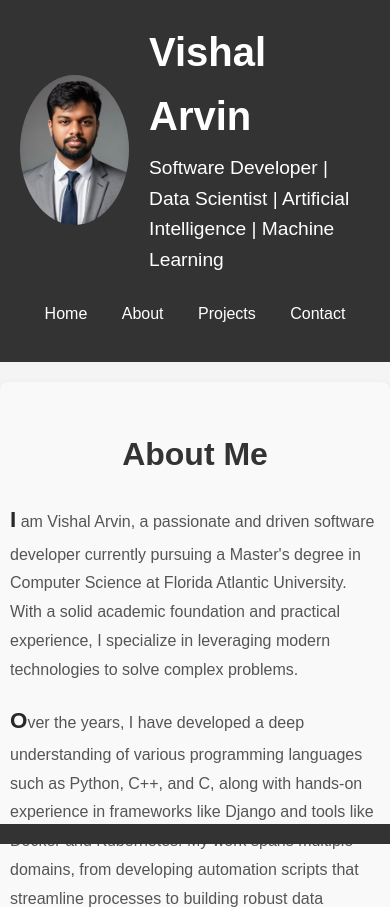
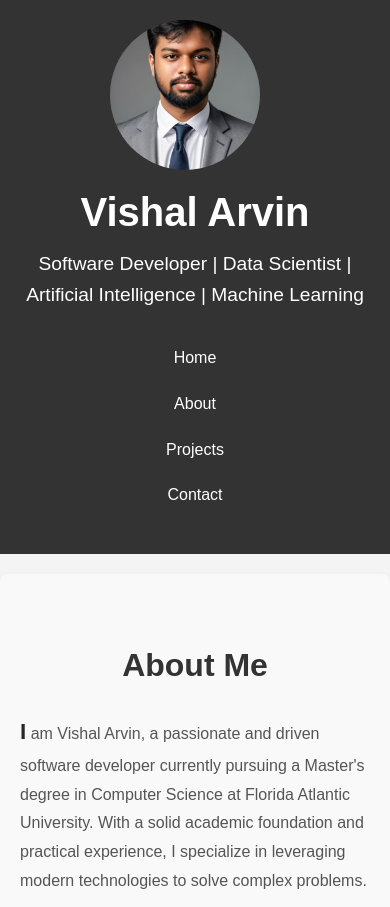
Before and after one commit to vishalarvinvinayaga/vishalarvin.github.io, a plain HTML site: page index.html in a window 390 px wide. Shown: the top 907 px of the page. Drawn offline with Linux system fonts and the light colour scheme.

Commit message:
Update styles.css

```diff
--- a/styles.css
+++ b/styles.css
@@ -44,54 +44,14 @@ nav ul li a:hover {
     text-decoration: underline;
 }
 
-/* Section Styles */
-section {
-    padding: 20px;
-    margin: 20px;
-    background-color: #fff;
-    border-radius: 5px;
-    box-shadow: 0 0 10px rgba(0, 0, 0, 0.1);
-}
-
-h2 {
-    font-size: 2rem;
-    margin-bottom: 10px;
-}
-
-.project {
-    margin-bottom: 20px;
-}
-
-.project h3 {
-    font-size: 1.5rem;
-}
-
-.project p {
-    margin: 10px 0;
-}
-
-/* Footer Styles */
-footer {
-    background-color: #333;
-    color: #fff;
-    text-align: center;
-    padding: 10px;
-    position: fixed;
-    width: 100%;
-    bottom: 0;
-}
-
-footer p {
-    margin: 0;
-}
-
-
 /* Profile Container */
 .profile-container {
     display: flex;
     align-items: center;
     justify-content: center;
     margin-bottom: 20px;
+    flex-wrap: wrap; /* Allows wrapping on smaller screens */
+    text-align: center; /* Ensures text is centered on small screens */
 }
 
 .profile-picture {
@@ -104,6 +64,7 @@ footer p {
 
 .profile-info {
     text-align: left;
+    margin-top: 10px;
 }
 
 .profile-info h1 {
@@ -116,6 +77,44 @@ footer p {
     font-size: 1.2rem;
 }
 
+/* About Me Section */
+#about {
+    background-color: #f9f9f9;
+    padding: 40px 20px;
+    margin: 20px 0;
+    border-radius: 8px;
+    box-shadow: 0 4px 8px rgba(0, 0, 0, 0.1);
+}
+
+.about-container {
+    max-width: 800px;
+    margin: 0 auto;
+    text-align: left;
+}
+
+#about h2 {
+    font-size: 2.5rem;
+    color: #333;
+    text-align: center;
+    margin-bottom: 20px;
+}
+
+.about-text {
+    font-size: 1.1rem;
+    color: #555;
+    line-height: 1.8;
+    margin-bottom: 15px;
+}
+
+.about-text:first-letter {
+    font-size: 1.4rem;
+    font-weight: bold;
+    color: #282828;
+}
+
+.about-text:last-of-type {
+    margin-bottom: 0;
+}
 
 /* Projects Section */
 .projects-container {
@@ -170,59 +169,6 @@ footer p {
     background-color: #0056b3;
 }
 
-/* About Me Section */
-#about {
-    background-color: #f9f9f9;
-    padding: 40px 20px;
-    margin: 20px 0;
-    border-radius: 8px;
-    box-shadow: 0 4px 8px rgba(0, 0, 0, 0.1);
-}
-
-.about-container {
-    max-width: 800px;
-    margin: 0 auto;
-    text-align: left;
-}
-
-#about h2 {
-    font-size: 2.5rem;
-    color: #333;
-    text-align: center;
-    margin-bottom: 20px;
-}
-
-.about-text {
-    font-size: 1.1rem;
-    color: #555;
-    line-height: 1.8;
-    margin-bottom: 15px;
-}
-
-.about-text:first-letter {
-    font-size: 1.4rem;
-    font-weight: bold;
-    color: #282828;
-}
-
-.about-text:last-of-type {
-    margin-bottom: 0;
-}
-
-@media (max-width: 768px) {
-    #about {
-        padding: 20px 10px;
-    }
-
-    #about h2 {
-        font-size: 2rem;
-    }
-
-    .about-text {
-        font-size: 1rem;
-    }
-}
-
 /* Contact Section */
 #contact {
     background-color: #333;
@@ -270,7 +216,49 @@ footer p {
     color: #ffcc00;
 }
 
+/* Footer Styles */
+footer {
+    background-color: #333;
+    color: #fff;
+    text-align: center;
+    padding: 10px;
+    width: 100%;
+    bottom: 0;
+}
+
+/* Media Queries for Mobile Devices */
 @media (max-width: 768px) {
+    nav ul {
+        display: flex;
+        flex-direction: column;
+        align-items: center;
+    }
+
+    nav ul li {
+        margin: 10px 0;
+    }
+
+    .profile-container {
+        flex-direction: column;
+    }
+
+    .profile-info {
+        text-align: center;
+    }
+
+    #about h2 {
+        font-size: 2rem;
+    }
+
+    .about-text {
+        font-size: 1rem;
+    }
+
+    .project-card {
+        width: calc(100% - 40px);
+        margin: 10px auto;
+    }
+
     #contact h2 {
         font-size: 2rem;
     }
```
